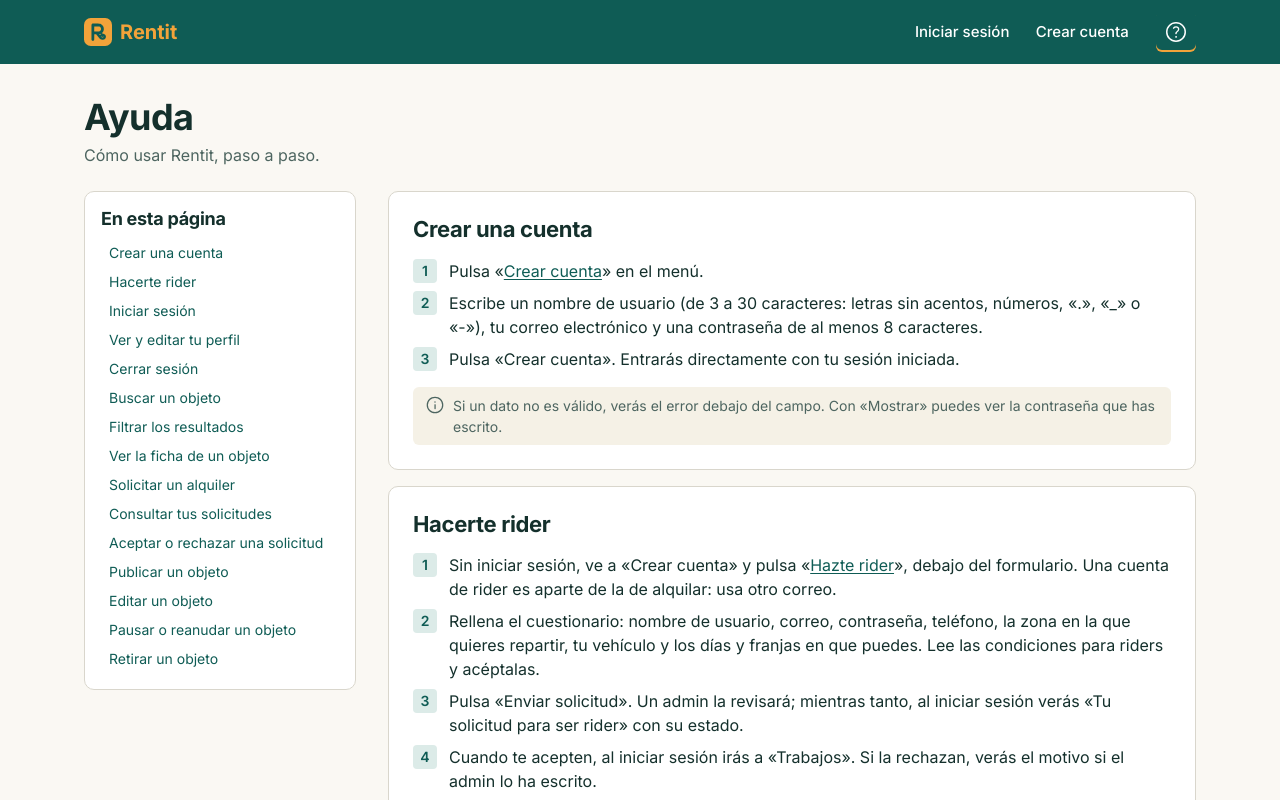
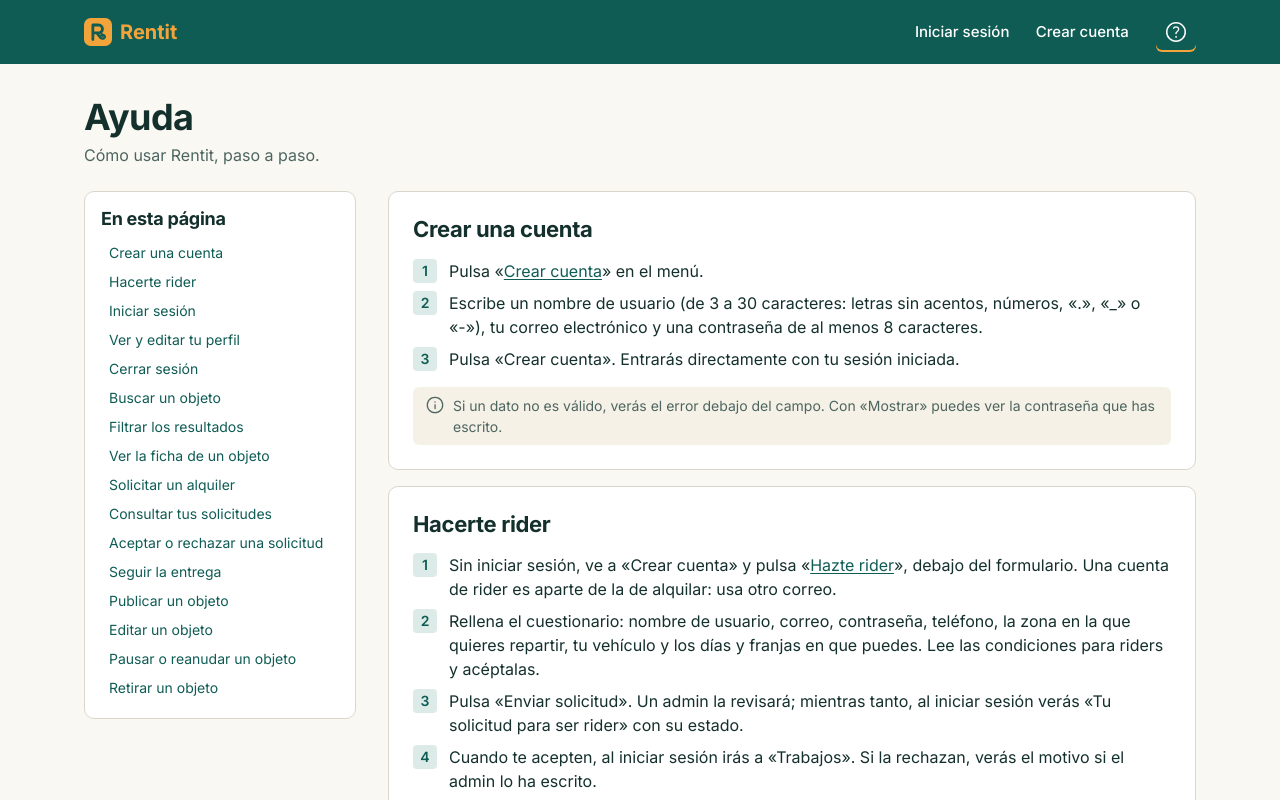
Before and after one commit to UB-ES-A1-2026/Proyecto, a React (Vite) app in the folder frontend/: page /ayuda in a window 1280 px wide. Shown: the top 800 px of the page. Built offline with nearby package versions, Linux system fonts and the light colour scheme; no server answers.

Commit message:
docs(web): US-05.02 la ayuda explica cómo seguir la entrega (#290)
Nuevo apartado «Seguir la entrega»: «Ver entrega», los pasos con y sin rider, el código de entrega, «Ya tengo el objeto» y «He devuelto el objeto». El e2e de la ayuda lo añade a la lista de flujos.

```diff
--- a/frontend/src/pages/HelpPage.tsx
+++ b/frontend/src/pages/HelpPage.tsx
@@ -144,6 +144,20 @@ const SECTIONS: HelpSection[] = [
     ],
     note: 'Tienes 48 horas para responder: si no, la solicitud caduca y se libera el importe. Las fechas quedan ocupadas cuando aceptas. Si otra reserva ya ocupa esas fechas, no se podrá aceptar y verás un aviso.',
   },
+  // Seguimiento de la entrega (US-05.02, #290): generado con asistencia de IA (Claude) – revisado por
+  // Marc Sanz, 20/11/2026
+  {
+    id: 'seguir-entrega',
+    title: 'Seguir la entrega',
+    steps: [
+      'En «Mis solicitudes», abre una reserva pagada y pulsa «Ver entrega». La ven el arrendatario, el propietario y el rider.',
+      'Verás los pasos de la entrega con su fecha y hora. Con rider: «Asignada», «Recogida», «En camino» y «Entregada». Sin rider: «Pendiente de entrega» y «Entregada». Después siguen «En curso» y «Finalizada». La pantalla se actualiza sola cuando cambia algo.',
+      'Con rider, si eres quien alquila, verás «Tu código de entrega». Enséñaselo al rider cuando te dé el objeto: lo necesita para marcar «Entregada».',
+      'Sin rider, cuando tengas el objeto pulsa «Ya tengo el objeto».',
+      'Cuando lo devuelvas, pulsa «He devuelto el objeto»: el alquiler pasa a «Finalizada».',
+    ],
+    note: 'El rider marca cada paso en orden con «Marcar como…»; no se puede saltar ninguno ni volver atrás.',
+  },
   {
     id: 'publicar',
     title: 'Publicar un objeto',
```
Also changed, not shown: 1 other file (tests, documents, lock files or other folders).
